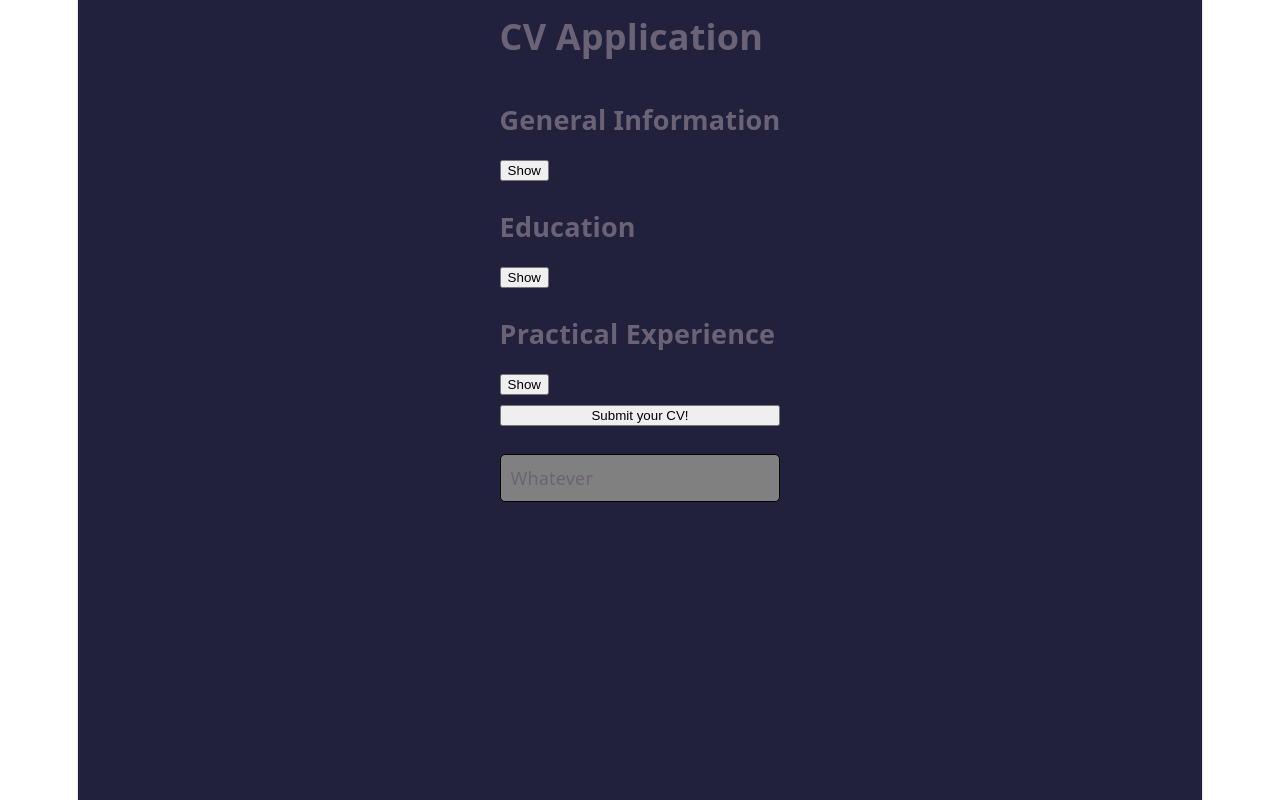
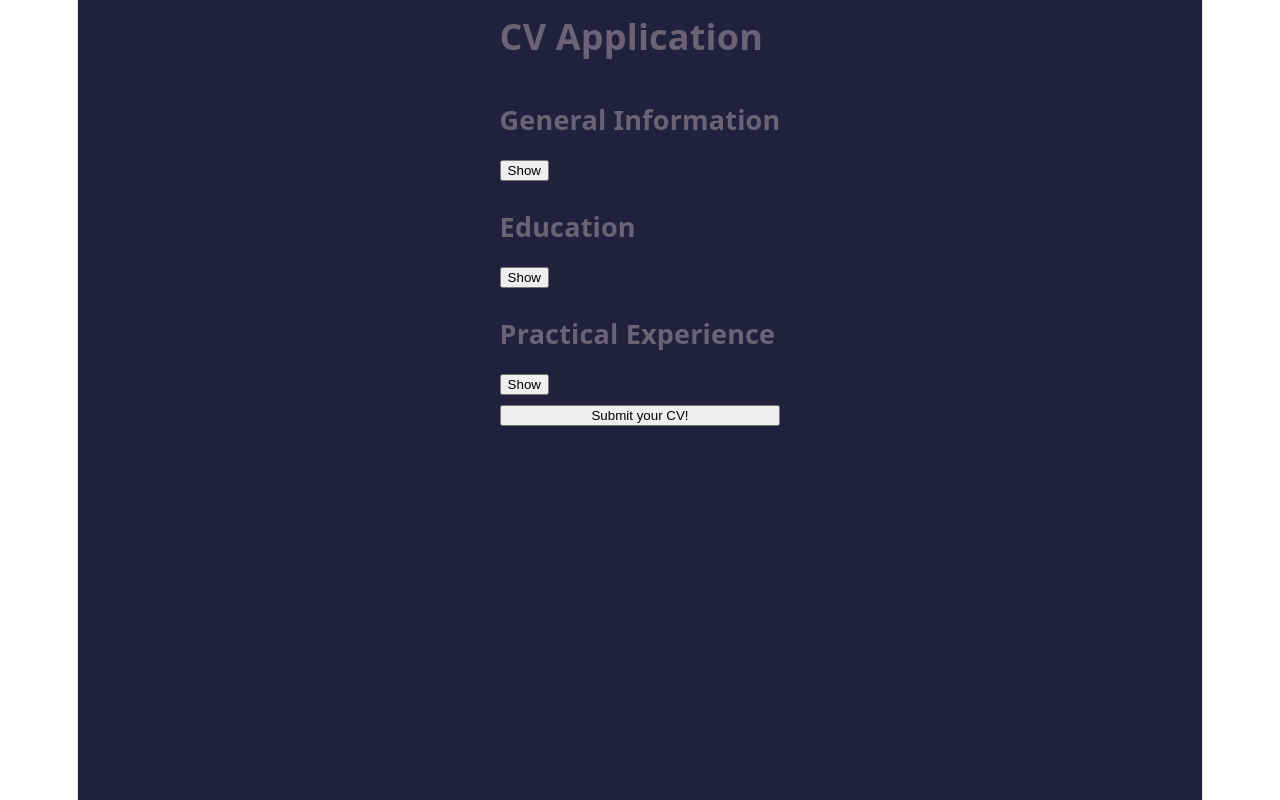
Before and after one commit to plmfacanha/cv-application, a React (Vite) app: page / in a window 1280 px wide. Built offline with nearby package versions, Linux system fonts and the light colour scheme.

Commit message:
feat: add basic display for the general information form in a different component (DisplayCV.jsx)

```diff
--- a/src/App.jsx
+++ b/src/App.jsx
@@ -19,7 +19,7 @@ import { useState } from "react";
 
 function App() {
   const [activeIndex, setActiveIndex] = useState(5);
-  const [visibleIndex, setVisible] = useState(5);
+  const [visibleIndex, setVisibleIndex] = useState(0);
 
   return (
     <>
@@ -29,7 +29,7 @@ function App() {
           isActive={activeIndex === 1}
           onShow={() => setActiveIndex(1)}
           onHide={() => setActiveIndex(0)}
-          onDisplay={() => setVisible(1)}
+          onDisplay={() => setVisibleIndex(1)}
         />
         <EducationForm
           isActive={activeIndex === 2}
@@ -42,7 +42,7 @@ function App() {
           onHide={() => setActiveIndex(0)}
         />
         <button>Submit your CV!</button>
-        <DisplayCV isVisible={visibleIndex} />
+        <DisplayCV isVisible={visibleIndex === 1} />
       </div>
     </>
   );
--- a/src/components/DisplayCV.jsx
+++ b/src/components/DisplayCV.jsx
@@ -1,9 +1,5 @@
 import "../styles/DisplayCV.css";
 
-export default function DisplayCV() {
-  return (
-    <>
-      <p>Whatever</p>
-    </>
-  );
+export default function DisplayCV({ isVisible }) {
+  return <>{isVisible && <p>Whatever</p>}</>;
 }
--- a/src/components/GeneralInfoForm.jsx
+++ b/src/components/GeneralInfoForm.jsx
@@ -2,7 +2,7 @@
 import "../styles/GeneralInfoForm.css";
 import { useState } from "react";
 
-function GeneralInfoForm({ isActive, onShow, onHide }) {
+function GeneralInfoForm({ isActive, onShow, onHide, onDisplay }) {
   const [formData, setFormData] = useState({ name: "", email: "", phone: "" });
   const [touched, setTouched] = useState({
     name: false,
@@ -71,7 +71,11 @@ function GeneralInfoForm({ isActive, onShow, onHide }) {
               title="Phone number must be exactly 10 digits"
               required
             />
-            <button type="submit" disabled={!allFieldsFilled}>
+            <button
+              type="submit"
+              onClick={onDisplay}
+              disabled={!allFieldsFilled}
+            >
               Save
             </button>
           </form>
```
